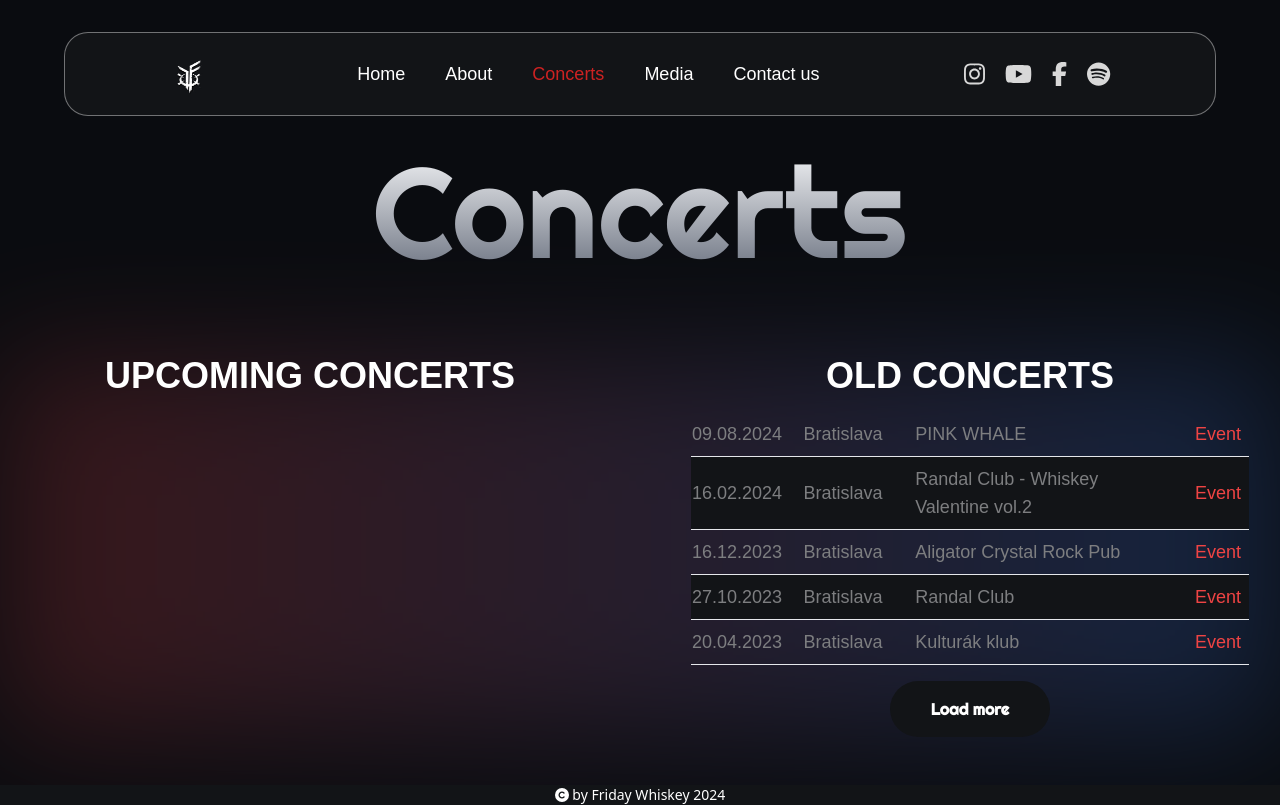
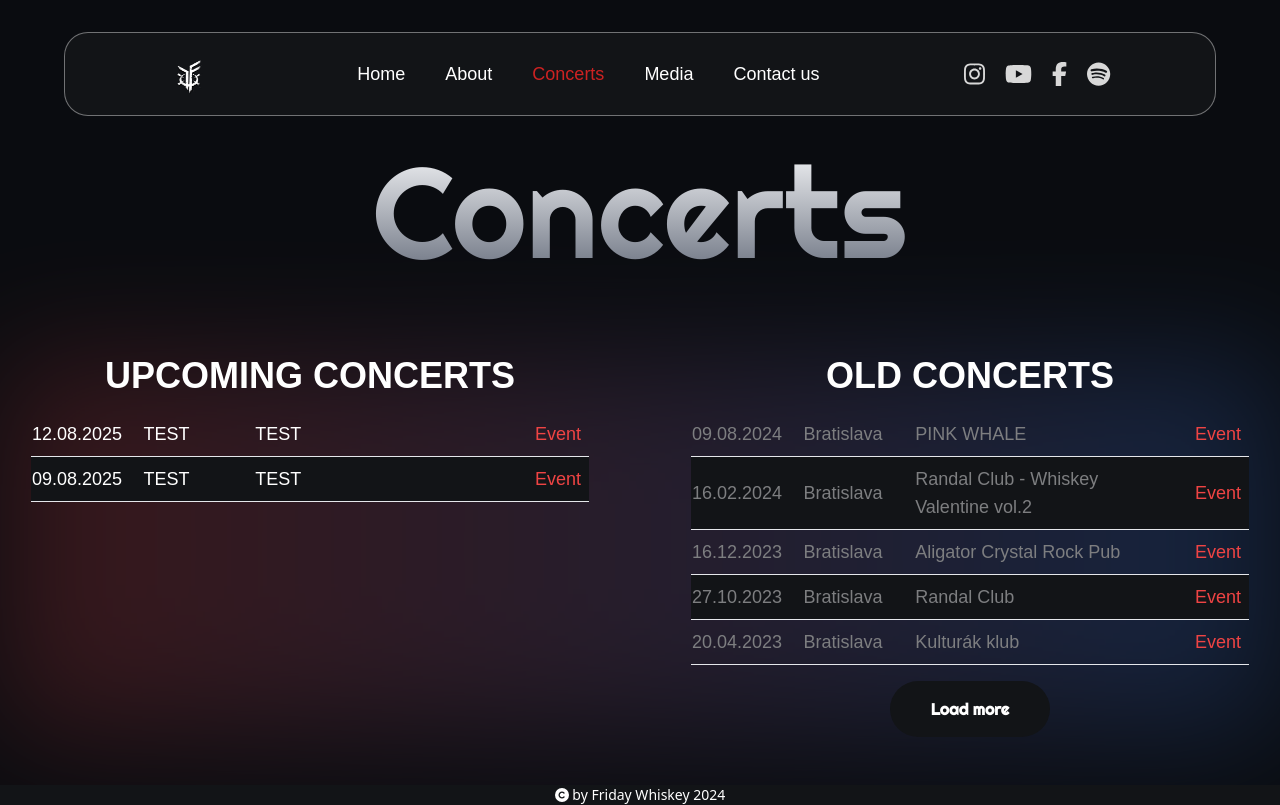
Before and after one commit to Kikino02/friday-whiskey-react, a React (Vite) app: page /concerts in a window 1280 px wide. Built offline with nearby package versions, Linux system fonts and the light colour scheme; a web font is replaced by a local one.

Commit message:
concerts add

```diff
--- a/src/assets/concerts.js
+++ b/src/assets/concerts.js
@@ -119,4 +119,16 @@ export const concerts = [
     name: "PINK WHALE",
     link: "https://www.facebook.com/events/3760622957554524/",
   },
+  {
+    date: "08/09/2025",
+    city: "TEST",
+    name: "TEST",
+    link: "https://www.facebook.com/events/3760622957554524/",
+  },
+  {
+    date: "08/12/2025",
+    city: "TEST",
+    name: "TEST",
+    link: "https://www.facebook.com/events/3760622957554524/",
+  },
 ];
```
